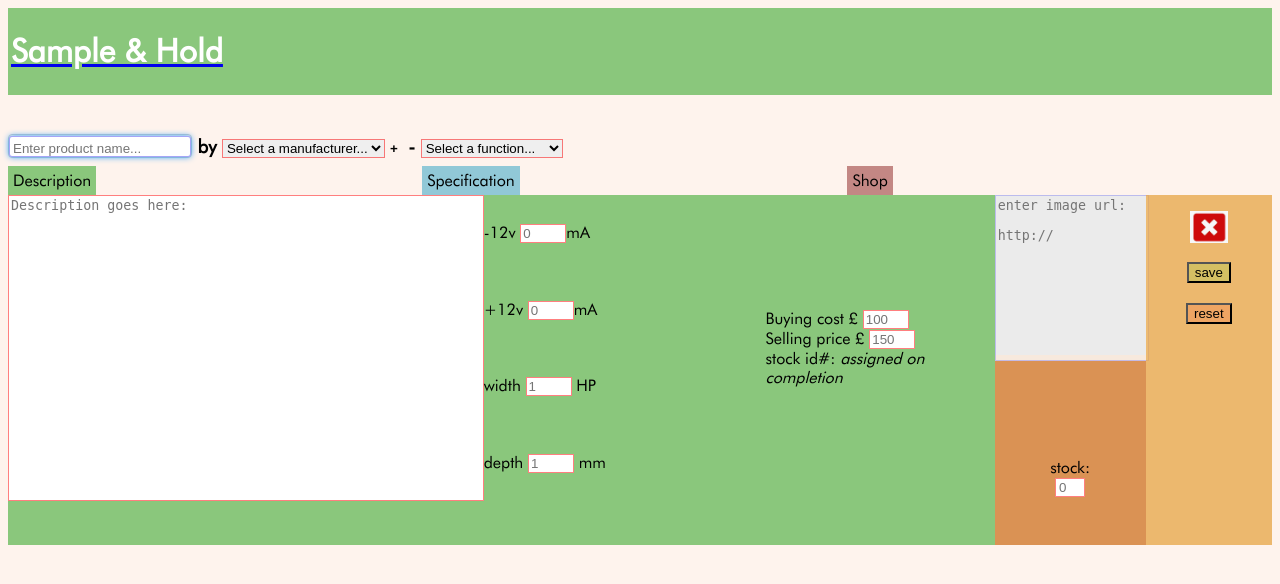
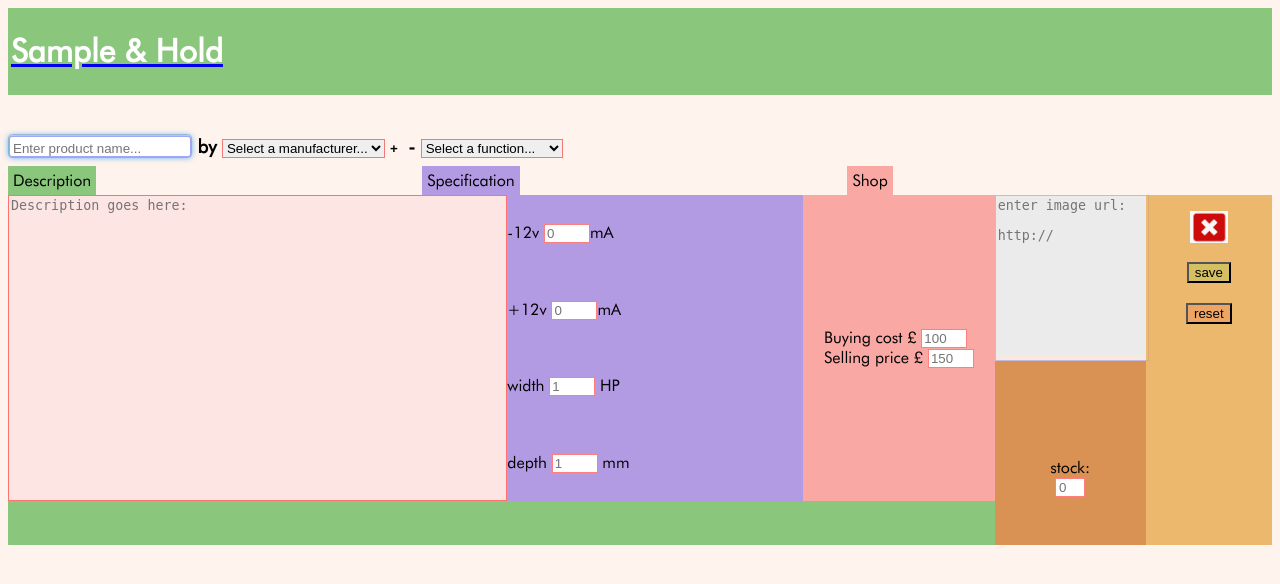
Before and after one commit to dcallus/Sample-n-Hold, a Flask app: page /modules/new in a window 1280 px wide. Shown: the top 584 px of the page. Run offline with Flask 2, Linux system fonts and the light colour scheme; data that the repository does not hold is empty; some libraries are stand-ins or nearby versions; grey boxes are pictures that could not be loaded.

Commit message:
tabs complete in edit/new

```diff
--- a/sample_hold/static/css/style.css
+++ b/sample_hold/static/css/style.css
@@ -64,13 +64,13 @@ h3 {
 .shop-tab {
     margin-left: auto;
     margin-right: 30%;
-    background-color:rgba(138, 28, 28, 0.5);
+    background-color:rgb(249, 168, 163);
 }
 
 .spec-tab {
     margin-left: 25%;
     margin-right: 30px;
-    background-color:rgba(39, 158, 194, 0.5);
+    background-color: rgb(179, 155, 228);
 }
 
 
@@ -82,10 +82,6 @@ h3 {
 .shop-input {
     margin: auto;
 }
-
-/* .spec-tab {
-    margin-right: 30px;
-} */
 
 .content {
     display: flex;
@@ -125,6 +121,7 @@ pre {
 }
 .textwrapper
 {
+    background-color: rgba(255, 255, 255, 0.7);
     border: 0;
     margin:0;
     resize: none;
@@ -144,6 +141,7 @@ pre {
     display: flex;
     flex-direction: column;
     justify-content: space-around;
+    background-color:rgb(179, 155, 228)
 }
 
 .fields input[type=number]{
@@ -151,6 +149,7 @@ pre {
 }
 
 #desc-spec-shop {
+    background-color: rgb(249, 168, 163);
     display: flex;
 }
 
--- a/sample_hold/templates/modules/new_textarea.html
+++ b/sample_hold/templates/modules/new_textarea.html
@@ -26,7 +26,6 @@
         <input class="form-element"  name="selling-price" id="selling-price" type="number" min="1" required placeholder='150'>
         <br>
         <div id="stock-id">
-        stock id#: <i>assigned on completion</i>
     </div>
     </section>
 </fieldset>
--- a/sample_hold/templates/modules/shop.html
+++ b/sample_hold/templates/modules/shop.html
@@ -8,7 +8,7 @@
 </span>
 
 <section class='info-box'>
-  <article class="desc" style="background-color: rgba(138, 28, 28, 0.5);">
+  <article class="desc" style="background-color: rgb(249, 168, 163);">
     <p>£{{module.buying_cost}}</p>
     <p>£{{module.selling_price}}</p>
     <br>
--- a/sample_hold/templates/modules/specification.html
+++ b/sample_hold/templates/modules/specification.html
@@ -8,7 +8,7 @@
 </span>
 
 <section class='info-box'>
-  <article class="desc" style="background-color: rgba(39, 158, 194, 0.5);">
+  <article class="desc" style="background-color: rgb(179, 155, 228);">
     <p>{{module.width}}HP</p>
     <p>{{module.depth}}mm</p>
     <p>-12v: {{module.minus_12v}}mA</p>
```
